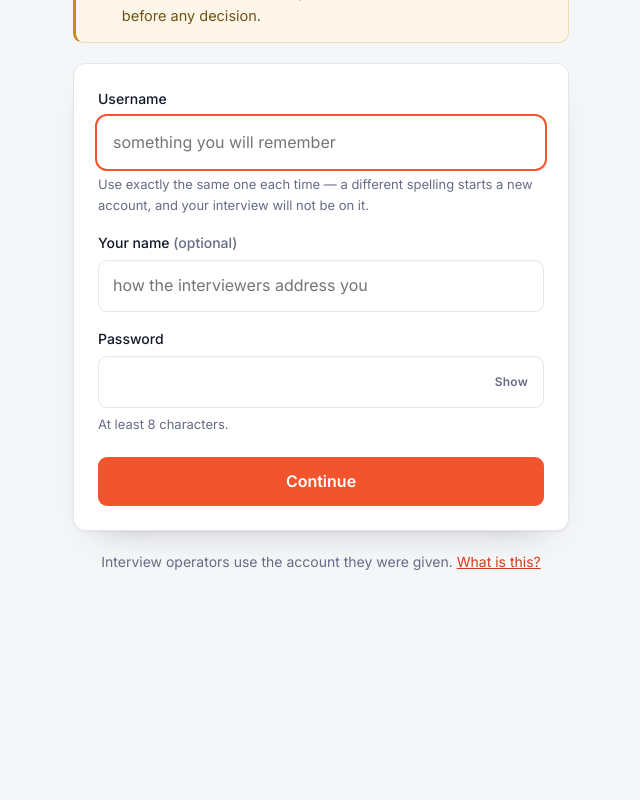
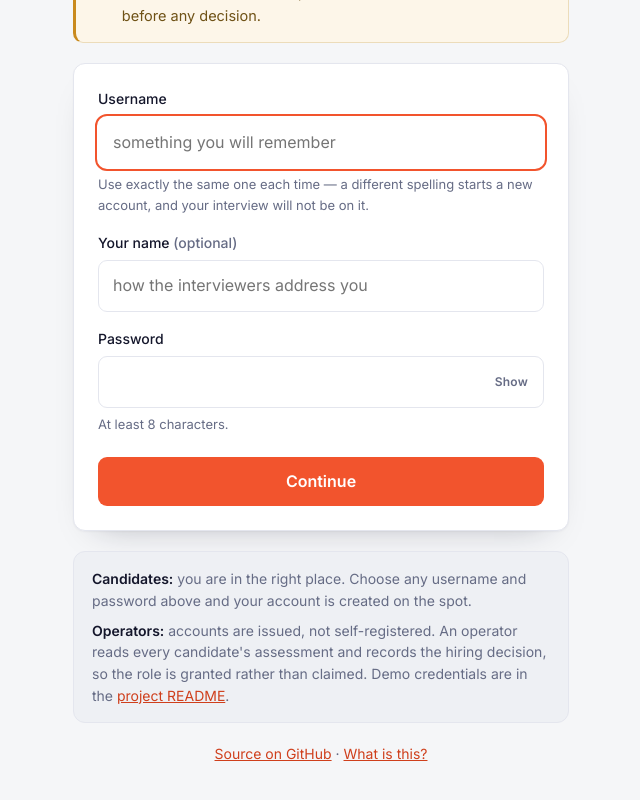
Before and after one commit to SakshiSalot/EcoSphere-Coordinated_AI_Interview_Panel, a React (Vite) app in the folder frontend/: page /signin in a window 1280 px wide. Shown: the part 310-1110 px from the top of the page, without its empty margins (319-959 px from the left). Before the commit the page ends 968 px from the top, so only its background shows below. Built offline with nearby package versions, Linux system fonts and the light colour scheme.

Commit message:
Added clarification about user's credentials

```diff
--- a/frontend/src/pages/SignIn.jsx
+++ b/frontend/src/pages/SignIn.jsx
@@ -45,7 +45,7 @@ export default function SignIn() {
           <div>
             <h1 style={{ fontSize: 34 }}>Sign in</h1>
             <p className="sub" style={{ marginTop: 8 }}>
-              New here? Choose any username and password — we will create your
+              New here? Choose any username and password and we will create your
               account. After that, use the same ones.
             </p>
           </div>
@@ -120,12 +120,41 @@ export default function SignIn() {
           </div>
         </form>
 
+        {/* Who this form is for, and who it is not for.
+          *
+          * Candidates create an account here; operators cannot, and saying so
+          * plainly is better than letting a reviewer type a username, land on
+          * an empty candidate dashboard, and conclude the product is broken.
+          * The reason is a real access-control decision, so it is worth one
+          * sentence rather than a silent refusal. */}
+        <div className="card roles-note">
+          <p className="small">
+            <b>Candidates:</b> you are in the right place. Choose any username
+            and password above and your account is created on the spot.
+          </p>
+          <p className="small" style={{ marginTop: 8 }}>
+            <b>Operators:</b> accounts are issued, not self-registered. An
+            operator reads every candidate's assessment and records the hiring
+            decision, so the role is granted rather than claimed. Demo
+            credentials are in the{" "}
+            <a
+              href="https://github.com/SakshiSalot/EcoSphere-Coordinated_AI_Interview_Panel#try-the-live-demo"
+              target="_blank" rel="noreferrer"
+            >
+              project README
+            </a>.
+          </p>
+        </div>
+
         <p className="center small muted">
-          Interview operators use the account they were given.{" "}
           <a
-            href="/"
-            onClick={(e) => { e.preventDefault(); navigate("/"); }}
+            href="https://github.com/SakshiSalot/EcoSphere-Coordinated_AI_Interview_Panel"
+            target="_blank" rel="noreferrer"
           >
+            Source on GitHub
+          </a>
+          {" · "}
+          <a href="/" onClick={(e) => { e.preventDefault(); navigate("/"); }}>
             What is this?
           </a>
         </p>
--- a/frontend/src/styles.css
+++ b/frontend/src/styles.css
@@ -733,3 +733,9 @@ button.item:hover:not(:disabled) { border-color: var(--accent); transform: trans
   white-space: nowrap;
 }
 .round.done .go { color: var(--good); font-size: 15px; }
+
+/* Who the sign-in form is for. Quieter than the form itself: it is orientation,
+   not an action, so it must not compete with the Continue button. */
+.roles-note { background: var(--sunk); box-shadow: none; padding: 16px 18px; }
+.roles-note p { color: var(--muted); line-height: 1.55; }
+.roles-note b { color: var(--ink); }
```
